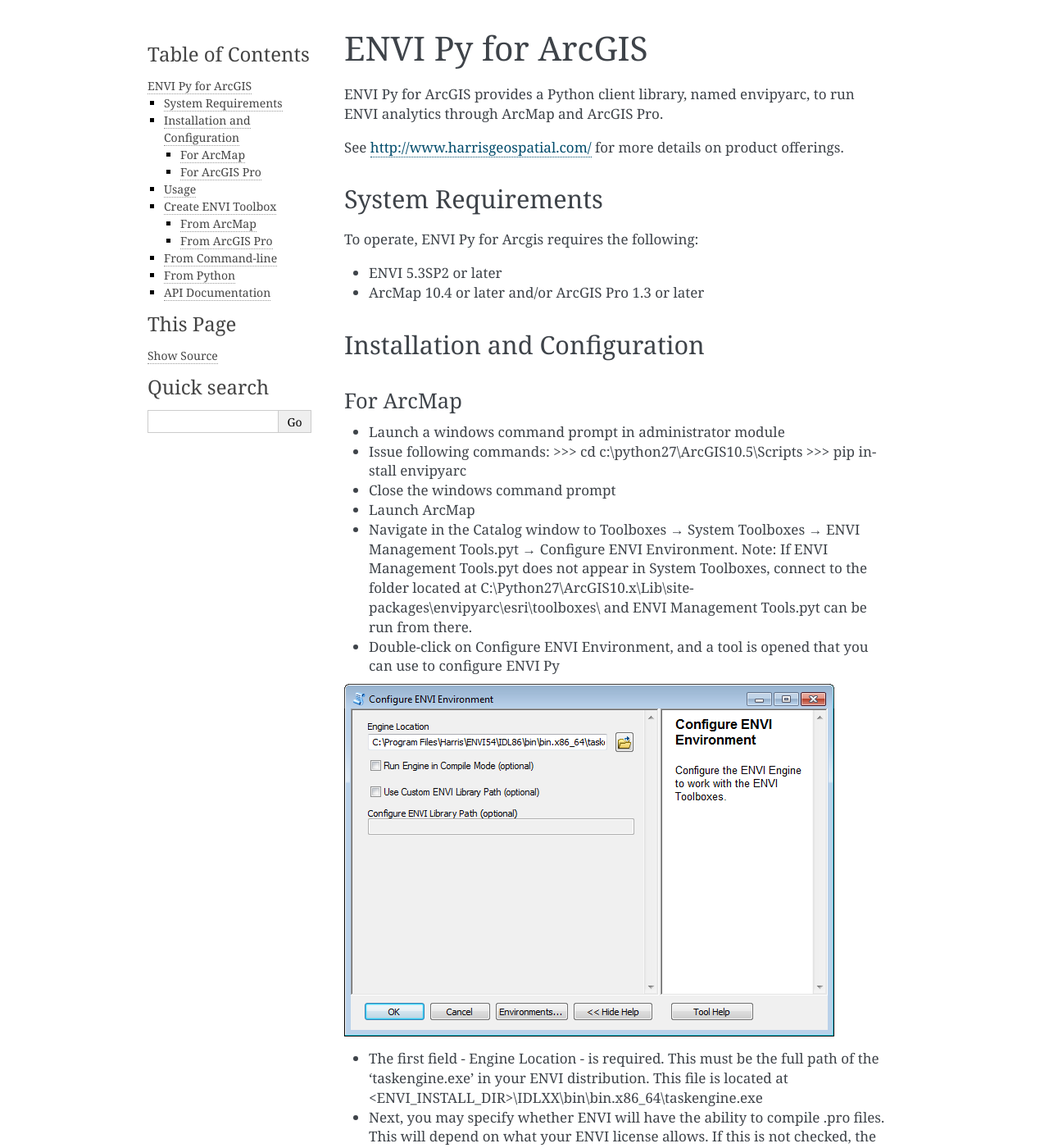
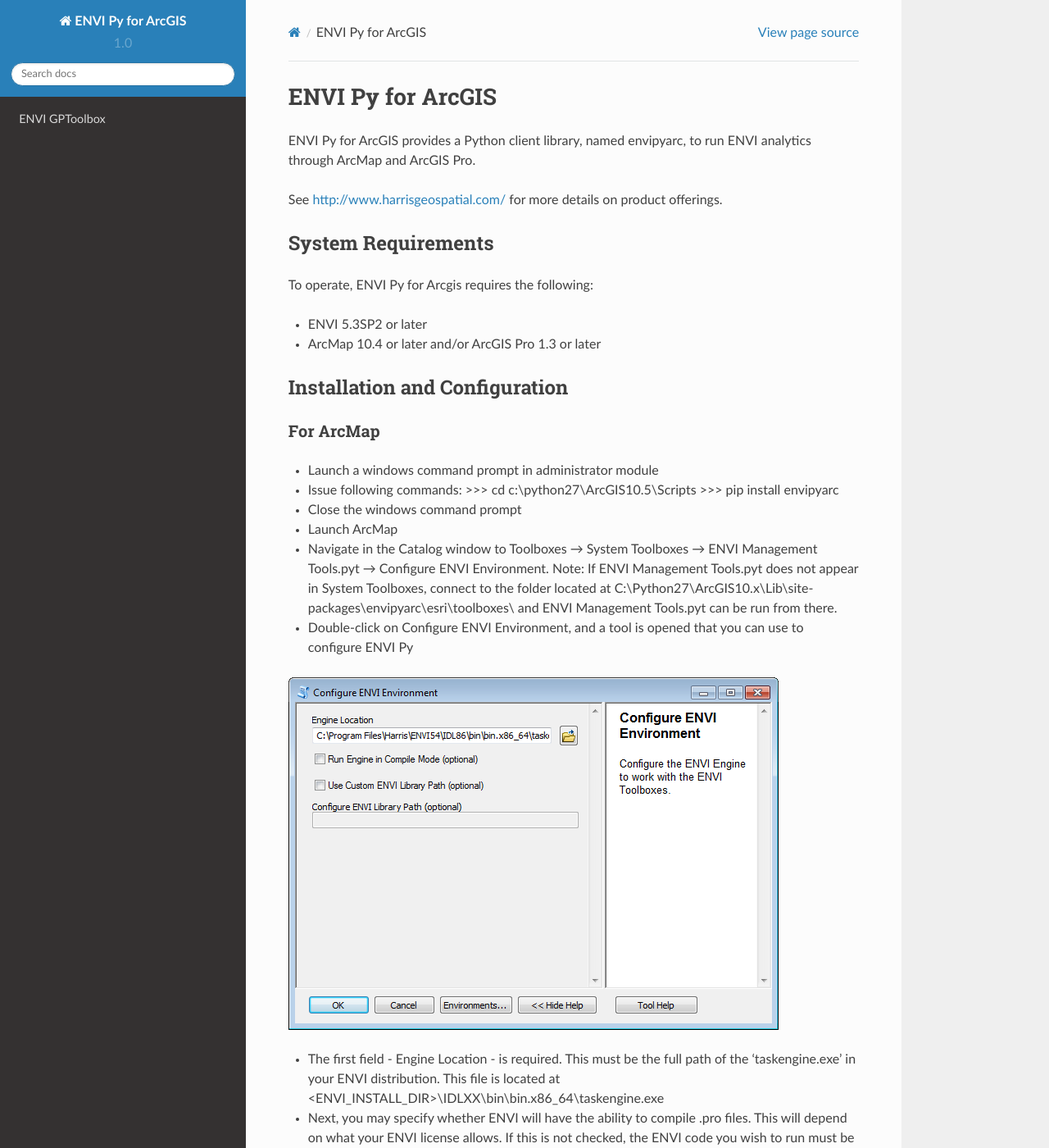
Before and after one commit to envi-idl/envipyarc, a Sphinx documentation site: the page built from doc/source/index.rst, in a window 1280 px wide and 1400 px high. Shown: the whole window at 82% size. Built offline with Sphinx 7.4.7 and the Read the Docs theme 2.0.0, drawn with Linux system fonts in a browser that asks for light colours; some of the changed text lies outside the part shown.

Commit message:
Changing default theme to rtd theme

```diff
--- a/doc/source/conf.py
+++ b/doc/source/conf.py
@@ -18,6 +18,7 @@
 #
 import os
 import sys
+import sphinx_rtd_theme
 sys.path.insert(0, os.path.abspath('../..'))
 sys.path.insert(0, os.path.abspath('../../../envipyarclib'))
 
@@ -84,8 +85,8 @@
 # The theme to use for HTML and HTML Help pages.  See the documentation for
 # a list of builtin themes.
 #
-html_theme = 'alabaster'
-
+html_theme = 'sphinx_rtd_theme'
+html_theme_path = [sphinx_rtd_theme.get_html_theme_path()]
 # Theme options are theme-specific and customize the look and feel of a theme
 # further.  For a list of options available for each theme, see the
 # documentation.
--- a/requirements.txt
+++ b/requirements.txt
@@ -4,6 +4,7 @@
 setuptools==19.2
 Sphinx==1.4.1
 Sphinx-PyPI-upload==0.2.1
+sphinx_rtd_them==0.2.4
 twine==1.9.1
 unittest-xml-reporting==2.1.0
 wheel==0.26
```
